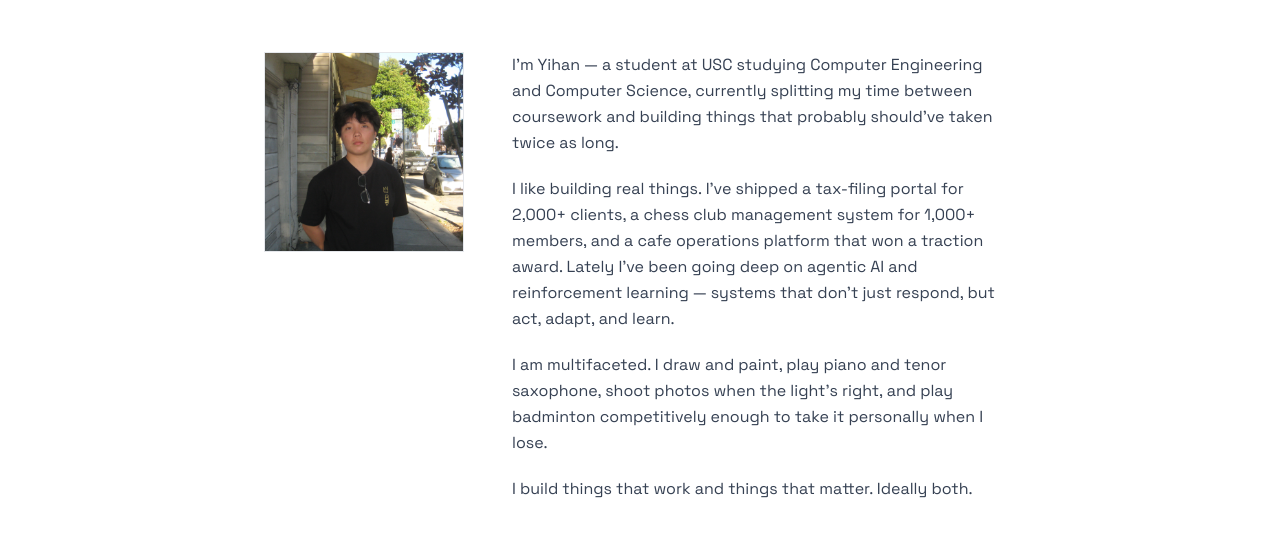
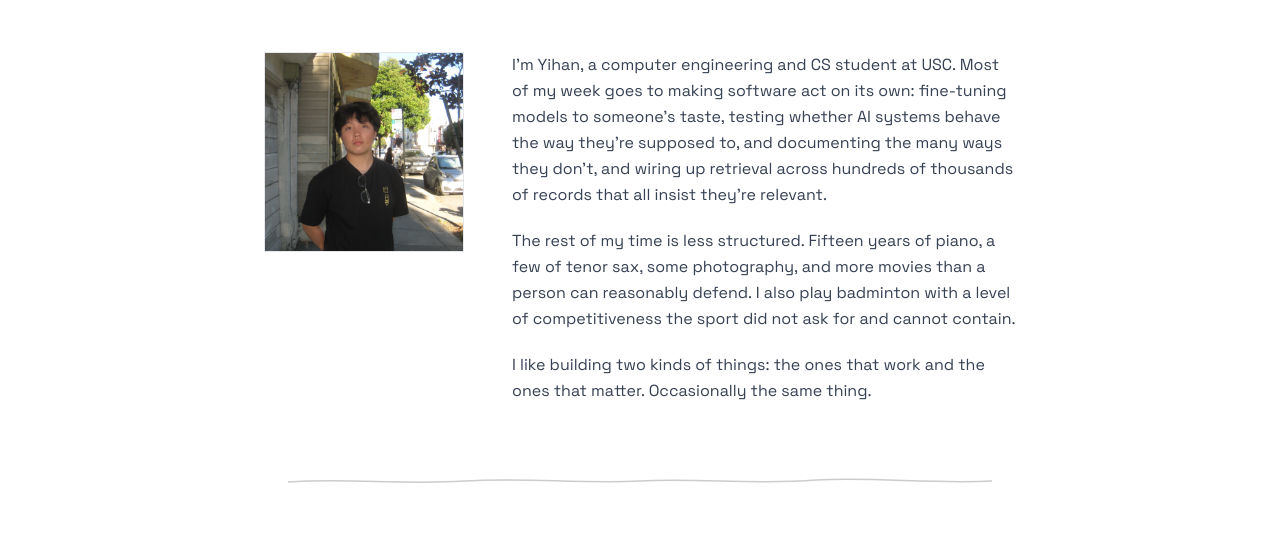
Before and after one commit to yih0nk/yihan.dev, a Next.js app: page /about in a window 1280 px wide. Shown: the part 188-733 px from the top of the page. Built offline with nearby package versions, Linux system fonts and the light colour scheme; no server answers; the database is empty.

Commit message:
content(about): rewrite the intro
Replaces the generic opener with copy that leads on what the work actually is
and keeps the voice dry rather than listing credentials.

```diff
--- a/src/app/about/page.tsx
+++ b/src/app/about/page.tsx
@@ -37,24 +37,23 @@ export default function AboutPage() {
 
           <div className="space-y-5 text-gray-700 leading-relaxed">
             <p>
-              I&apos;m Yihan — a student at USC studying Computer Engineering and
-              Computer Science, currently splitting my time between coursework and
-              building things that probably should&apos;ve taken twice as long.
+              I&apos;m Yihan, a computer engineering and CS student at USC. Most
+              of my week goes to making software act on its own: fine-tuning
+              models to someone&apos;s taste, testing whether AI systems behave
+              the way they&apos;re supposed to, and documenting the many ways they
+              don&apos;t, and wiring up retrieval across hundreds of thousands of
+              records that all insist they&apos;re relevant.
             </p>
             <p>
-              I like building real things. I&apos;ve shipped a tax-filing portal
-              for 2,000+ clients, a chess club management system for 1,000+
-              members, and a cafe operations platform that won a traction award.
-              Lately I&apos;ve been going deep on agentic AI and reinforcement
-              learning — systems that don&apos;t just respond, but act, adapt,
-              and learn.
+              The rest of my time is less structured. Fifteen years of piano, a
+              few of tenor sax, some photography, and more movies than a person
+              can reasonably defend. I also play badminton with a level of
+              competitiveness the sport did not ask for and cannot contain.
             </p>
             <p>
-              I am multifaceted. I draw and paint, play piano and tenor saxophone,
-              shoot photos when the light&apos;s right, and play badminton
-              competitively enough to take it personally when I lose.
+              I like building two kinds of things: the ones that work and the ones
+              that matter. Occasionally the same thing.
             </p>
-            <p>I build things that work and things that matter. Ideally both.</p>
           </div>
         </div>
 
```
